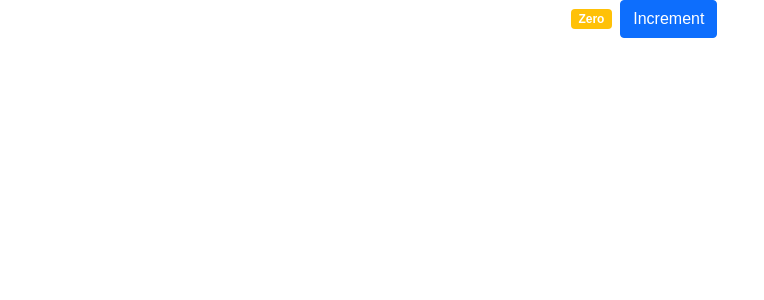
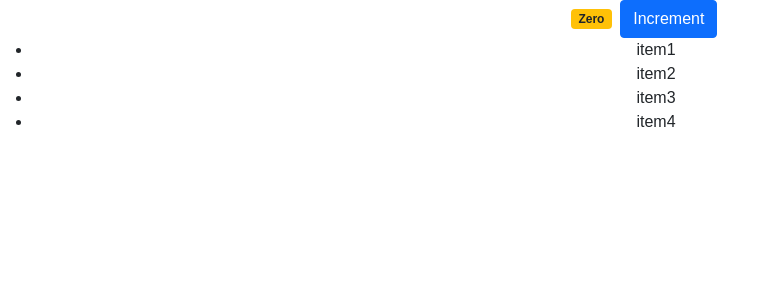
Before and after one commit to berkaynarin/Shopping-List-with-React, a React (Create React App) app: page / in a window 1280 px wide. Shown: the top 300 px of the page, without its empty margins (0-764 px from the left). Built offline with nearby package versions, Linux system fonts and the light colour scheme.

Commit message:
Mapped an object with list items

```diff
--- a/src/App.js
+++ b/src/App.js
@@ -4,19 +4,28 @@ import { Component } from "react";
 
 class App extends Component {
   state = {
-    count: 0
+    count: 0,
+    tags: ["item1", "item2", "item3", "item4"]
   };
 
   render() {
-    let classes = "badge m-2 bg-";
-    classes += this.state.count === 0 ? "warning" : "primary";
-
     return (
       <div className="App">
-        <span className={classes}>{this.handleZero()}</span>
+        <span className={this.getBadgeClasses()}>{this.handleZero()}</span>
         <button className="btn btn-primary">Increment</button>
+        <ul>
+          {this.state.tags.map((item) => (
+            <li key={item}>{item}</li>
+          ))}
+        </ul>
       </div>
     );
+  }
+
+  getBadgeClasses() {
+    let classes = "badge text-dark m-2 bg-";
+    classes += this.state.count === 0 ? "warning" : "primary";
+    return classes;
   }
 
   handleZero() {
```
